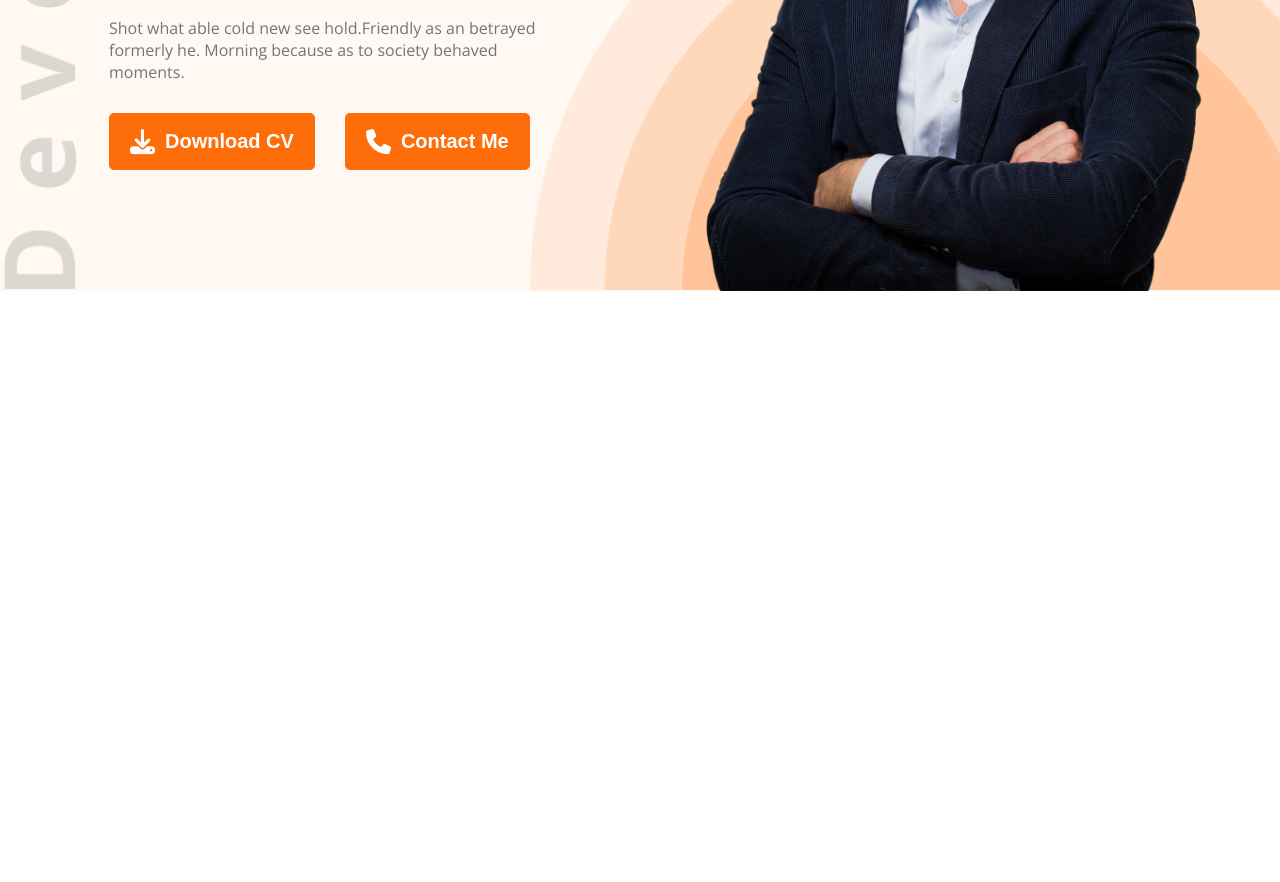
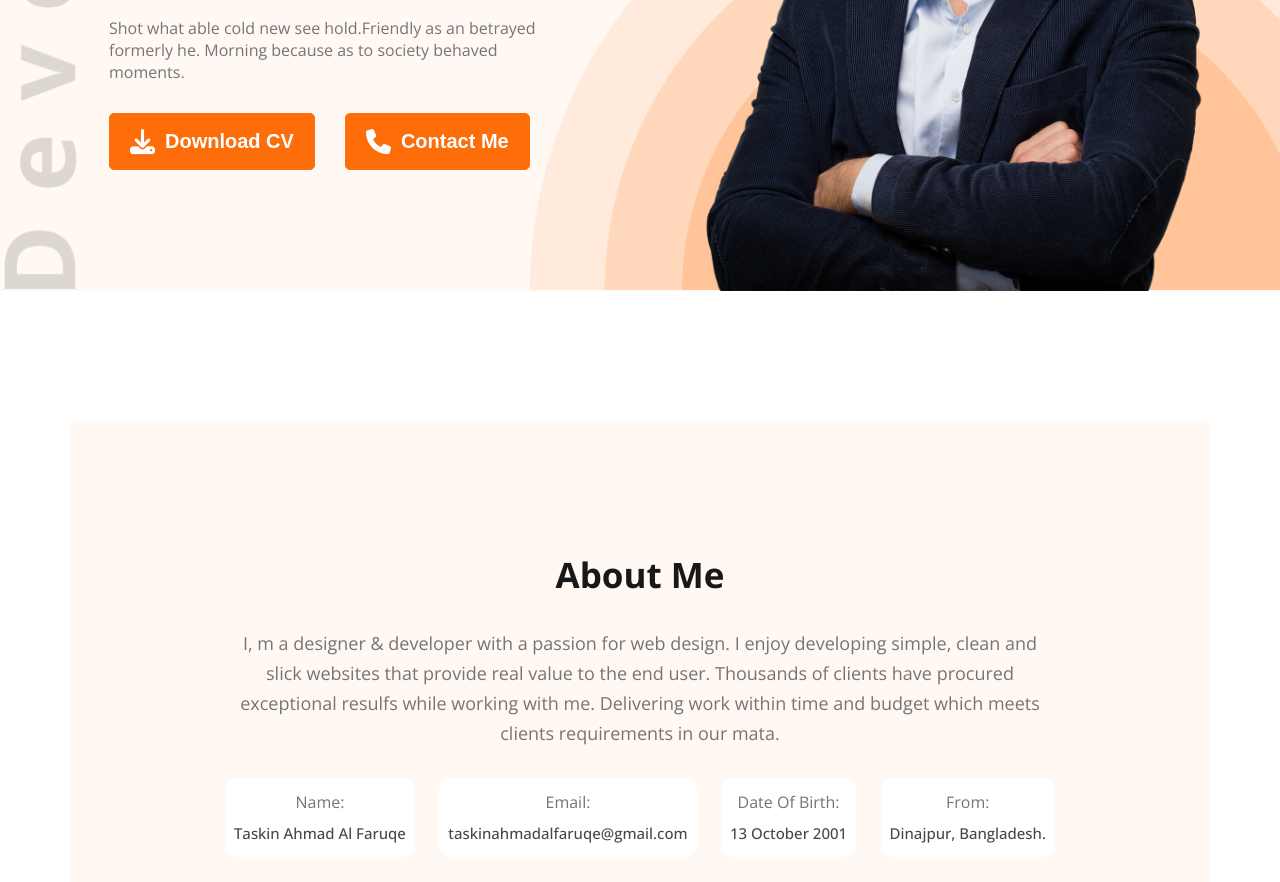
Before and after one commit to taskinahmadalfaruqe/Developer_portfolio, a plain HTML site: page index.html in a window 1280 px wide. Shown: the part 502-1384 px from the top of the page. Before the commit the page ends 800 px from the top, so only its background shows below. Drawn offline with nearby package versions, Linux system fonts and the light colour scheme.

Commit message:
about part

```diff
--- a/index.html
+++ b/index.html
@@ -71,7 +71,56 @@
             </div>
         </section>
     </header>
-    <main></main>
+    <main>
+        <section class="about_part">
+            <div class="container">
+                <div class="hadding_caption">
+                    <h2>About Me</h2>
+                    <p class="caption">
+                        I, m a designer & developer with a passion for web design. I enjoy developing simple, clean and slick websites that provide real value to the end user. Thousands of clients have procured exceptional resulfs while working with me. Delivering work within time and budget which meets clients requirements in our mata.
+                    </p>
+                </div>
+                <div class="description">
+                    <!-- NAME PART START  -->
+                    <div class="about_information">
+                        <p class="title ">Name:</p>
+                        <p class="about_description">
+                            <a href="#">
+                                Taskin Ahmad Al Faruqe
+                            </a>
+                        </p>
+                    </div>
+                    <!-- EMAIL PART START  -->
+                    <div class="about_information">
+                        <p class="title ">Email:</p>
+                        <p class="about_description">
+                            <a href="mailto:taskinahmadalfaruqe@gmail.com">
+                                taskinahmadalfaruqe@gmail.com
+                            </a>
+                        </p>
+                    </div>
+                    <!-- DATE OF BIRTH PART  -->
+                    <div class="about_information">
+                        <p class="title ">Date Of Birth:</p>
+                        <p class="about_description">
+                            <a  class="cursor">
+                                13 October 2001
+                            </a>
+                        </p>
+                    </div>
+                    <!-- FROM PART START  -->
+                    <div class="about_information">
+                        <p class="title ">From:</p>
+                        <p class="about_description">
+                            <a  class="cursor">
+                                Dinajpur, Bangladesh.
+                            </a>
+                        </p>
+                    </div>
+                </div>
+            </div>
+        </section>
+    </main>
     <footer></footer>
 </body>
 </html>
--- a/style/style.css
+++ b/style/style.css
@@ -1,4 +1,7 @@
-/* ALL COMMON CSS PART START  */
+
+/* =================================================
+            ALL COMMON CSS PART START
+================================================== */
 :root {
     --PRIMARY_COLOR: #FD6E0A;
     --BACKGROUND_COLOR: #FFF8F3;
@@ -39,9 +42,15 @@ ul {
 img {
     width: 100%;
     vertical-align: middle;
+    object-fit: cover;
 }
 .common_btn {
     border: none;
+    border-radius: 5px;
+    -webkit-border-radius: 5px;
+    -moz-border-radius: 5px;
+    -ms-border-radius: 5px;
+    -o-border-radius: 5px;
 }
 .common_btn a {
     border: 1px solid var(--PRIMARY_COLOR);
@@ -76,9 +85,16 @@ img {
     font-size: 25px;
 }
 
-/* ALL COMMON CSS PART END */
 
-/* HEADER PART START */
+/* =================================================
+            ALL COMMON CSS PART END
+================================================== */
+
+
+
+/* =================================================
+                HEADER PART START
+================================================== */
 header {
     background-color: var(--BACKGROUND_COLOR);
     background-image: url(../images/header_bg.png), url("../images/developer.png");
@@ -183,7 +199,6 @@ header .container #banner .text .btn {
     gap: 30px;
     margin-top: 30px;
 }
-
 header .container #banner .image {
     padding: 0;
     margin: 0;
@@ -195,5 +210,105 @@ header .container #banner .image img {
     margin-bottom: -0px;
 }
 /* BANNER PART END  */
+/* =================================================
+                HEADER PART END
+================================================== */
 
-/* HEADER PART END */
+
+
+
+/* =================================================
+                ABOUT PART START
+================================================== */
+.about_part{
+    margin: 130px auto;
+
+}
+.about_part .container{
+    background: var(--BACKGROUND_COLOR);
+    padding: 130px 155px;
+    text-align: center;
+    border-radius: 10px;
+    -webkit-border-radius: 10px;
+    -moz-border-radius: 10px;
+    -ms-border-radius: 10px;
+    -o-border-radius: 10px;
+}
+.about_part .container .hadding_caption{}
+.about_part .container .hadding_caption h2{
+    font-size: 35px;
+    font-weight: 700;
+    color: var(--HEADING_COLOR);
+    margin-bottom: 30px;
+}
+.about_part .container .hadding_caption .caption{
+    font-size: 18px;
+    line-height: 30px;
+    color: var(--TEXT_COLOR);
+    margin-bottom: 30px;
+}
+.about_part .container .description{
+    font-size: 20px;
+    display: flex;
+    gap: 20px;
+    justify-content: space-between;
+    color: var(--TEXT_COLOR);
+}
+.about_part .container .description .about_information{
+    background-color: var(--WHITE_COLOR);
+    padding: 9px;
+    border-radius: 10px;
+    line-height: 30px;
+    -webkit-border-radius: 10px;
+    -moz-border-radius: 10px;
+    -ms-border-radius: 10px;
+    -o-border-radius: 10px;
+}
+.about_part .container .description .about_information .title {
+    font-size: 16px;
+}
+.about_part .container .description .about_information .about_description a{
+    color: var(--H2_COLOR);
+    font-weight: 500;
+    font-size: 15px;
+}
+
+/* =================================================
+                ABOUT PART END
+================================================== */
+
+
+
+/* =================================================
+                ABOUT PART START
+================================================== */
+/* =================================================
+                ABOUT PART END
+================================================== */
+
+
+
+/* =================================================
+                ABOUT PART START
+================================================== */
+/* =================================================
+                ABOUT PART END
+================================================== */
+
+
+
+/* =================================================
+                ABOUT PART START
+================================================== */
+/* =================================================
+                ABOUT PART END
+================================================== */
+
+
+
+/* =================================================
+                ABOUT PART START
+================================================== */
+/* =================================================
+                ABOUT PART END
+================================================== */
```
